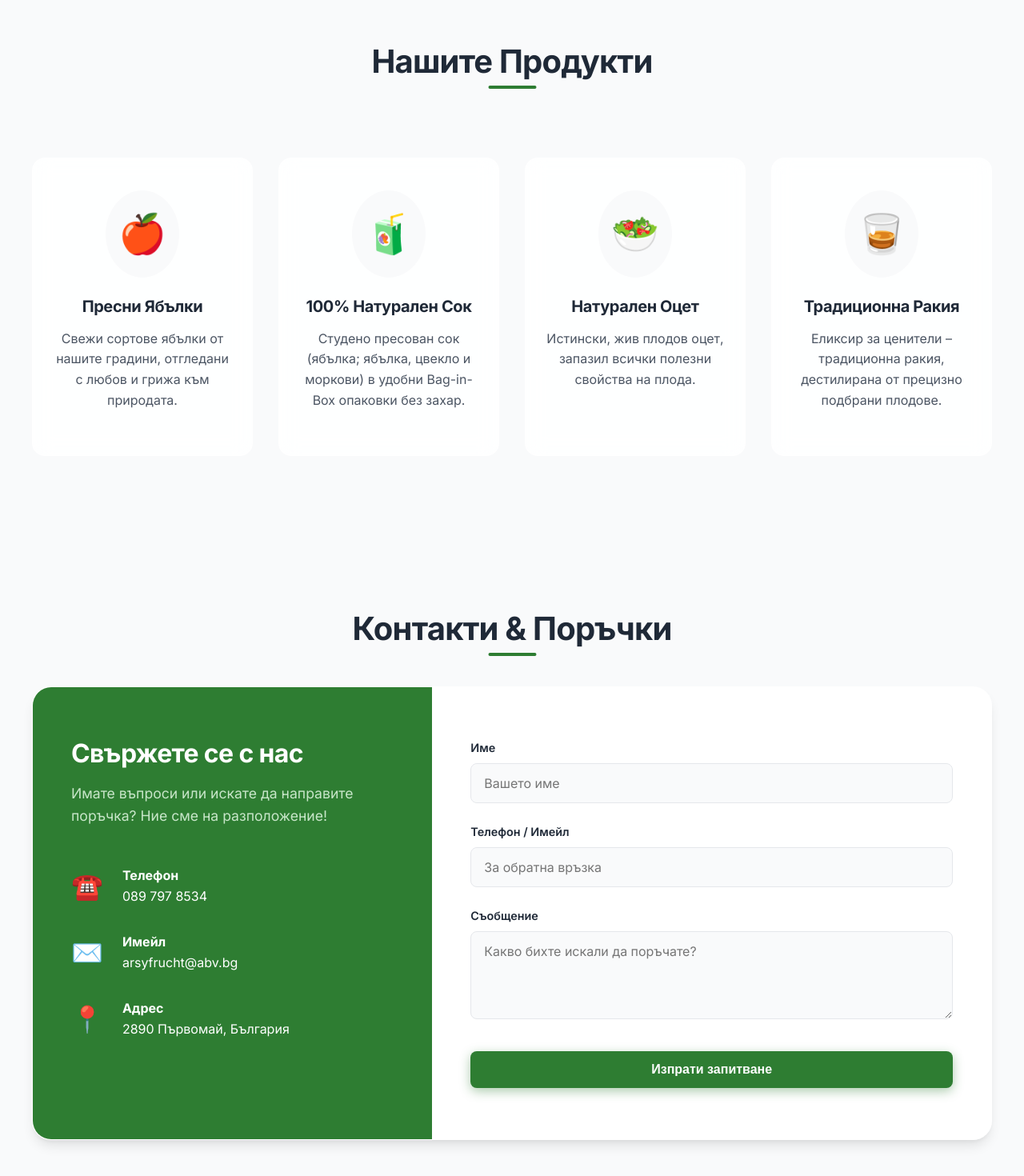
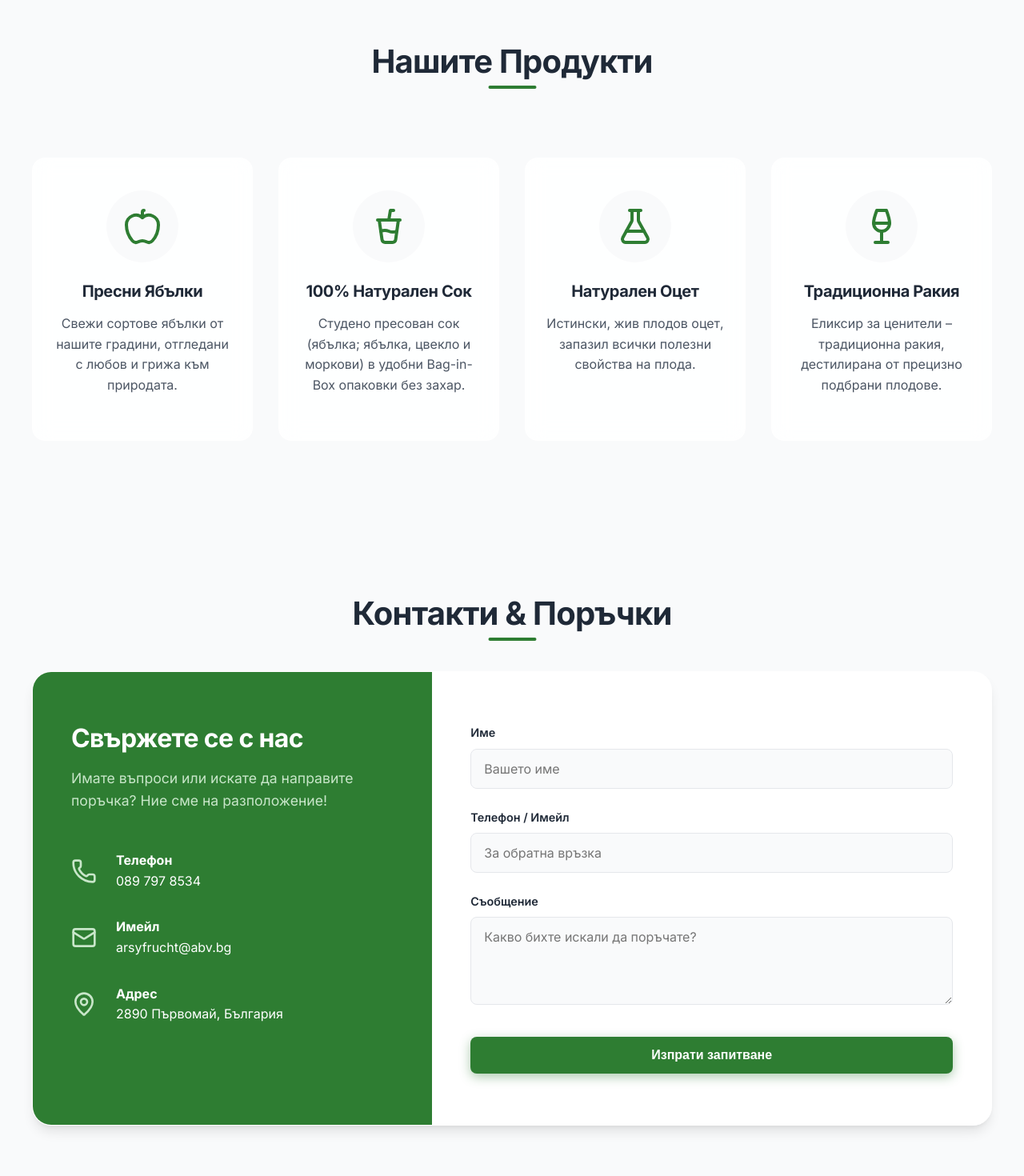
Before and after one commit to Drakhtar359/arsy, a Next.js app in the folder apps/web/: page / in a window 1280 px wide. Shown: the part 1696-3166 px from the top of the page at 80% size. Built offline with nearby package versions, Linux system fonts and the light colour scheme.

Commit message:
feat: replace emojis with lucide-react icons

```diff
--- a/apps/web/package.json
+++ b/apps/web/package.json
@@ -9,6 +9,7 @@
     "lint": "eslint"
   },
   "dependencies": {
+    "lucide-react": "^1.7.0",
     "next": "16.2.1",
     "react": "19.2.4",
     "react-dom": "19.2.4"
--- a/apps/web/src/components/About.js
+++ b/apps/web/src/components/About.js
@@ -1,3 +1,5 @@
+import { Leaf } from "lucide-react";
+
 export default function About() {
   return (
     <section id="about" className="section container">
@@ -16,7 +18,7 @@ export default function About() {
         </div>
         <div style={styles.imagePlaceholder}>
           <div>
-             <span style={{fontSize: '4rem', display: 'block', marginBottom: '1rem' }}>🍏</span>
+             <Leaf size={64} color="var(--color-primary)" style={{ display: 'block', margin: '0 auto 1rem auto' }} />
              <h3>Натурално Производство</h3>
           </div>
         </div>
--- a/apps/web/src/components/Contact.js
+++ b/apps/web/src/components/Contact.js
@@ -1,4 +1,5 @@
 "use client";
+import { Phone, Mail, MapPin } from "lucide-react";
 
 export default function Contact() {
   return (
@@ -9,21 +10,21 @@ export default function Contact() {
           <h3 style={styles.subTitle}>Свържете се с нас</h3>
           <p style={styles.desc}>Имате въпроси или искате да направите поръчка? Ние сме на разположение!</p>
           <div style={styles.infoItem}>
-            <span style={styles.icon}>☎️</span>
+            <span style={styles.icon}><Phone color="var(--color-primary-light)" size={32} /></span>
             <div>
               <strong style={{display: 'block'}}>Телефон</strong>
               <span>089 797 8534</span>
             </div>
           </div>
           <div style={styles.infoItem}>
-            <span style={styles.icon}>✉️</span>
+            <span style={styles.icon}><Mail color="var(--color-primary-light)" size={32} /></span>
             <div>
               <strong style={{display: 'block'}}>Имейл</strong>
               <span>arsyfrucht@abv.bg</span>
             </div>
           </div>
           <div style={styles.infoItem}>
-            <span style={styles.icon}>📍</span>
+            <span style={styles.icon}><MapPin color="var(--color-primary-light)" size={32} /></span>
             <div>
               <strong style={{display: 'block'}}>Адрес</strong>
               <span>2890 Първомай, България</span>
@@ -61,7 +62,7 @@ const styles = {
   subTitle: { fontSize: '2rem', marginBottom: '1rem', color: 'white' },
   desc: { marginBottom: '3rem', color: 'var(--color-primary-light)', fontSize: '1.1rem' },
   infoItem: { display: 'flex', gap: '1.5rem', marginBottom: '2rem', alignItems: 'center' },
-  icon: { fontSize: '2rem' },
+  icon: { display: 'flex' },
   formSide: { flex: '2 1 400px', padding: '4rem 3rem', backgroundColor: 'var(--color-bg-card)' },
   form: { display: 'flex', flexDirection: 'column', gap: '1.5rem' },
   inputGroup: { display: 'flex', flexDirection: 'column', gap: '0.5rem' },
--- a/apps/web/src/components/Products.js
+++ b/apps/web/src/components/Products.js
@@ -1,9 +1,11 @@
+import { Apple, CupSoda, FlaskConical, Wine } from "lucide-react";
+
 export default function Products() {
   const products = [
-    { title: "Пресни Ябълки", icon: "🍎", desc: "Свежи сортове ябълки от нашите градини, отгледани с любов и грижа към природата." },
-    { title: "100% Натурален Сок", icon: "🧃", desc: "Студено пресован сок (ябълка; ябълка, цвекло и моркови) в удобни Bag-in-Box опаковки без захар." },
-    { title: "Натурален Оцет", icon: "🥗", desc: "Истински, жив плодов оцет, запазил всички полезни свойства на плода." },
-    { title: "Традиционна Ракия", icon: "🥃", desc: "Еликсир за ценители – традиционна ракия, дестилирана от прецизно подбрани плодове." }
+    { title: "Пресни Ябълки", icon: <Apple size={48} color="var(--color-primary)" />, desc: "Свежи сортове ябълки от нашите градини, отгледани с любов и грижа към природата." },
+    { title: "100% Натурален Сок", icon: <CupSoda size={48} color="var(--color-primary)" />, desc: "Студено пресован сок (ябълка; ябълка, цвекло и моркови) в удобни Bag-in-Box опаковки без захар." },
+    { title: "Натурален Оцет", icon: <FlaskConical size={48} color="var(--color-primary)" />, desc: "Истински, жив плодов оцет, запазил всички полезни свойства на плода." },
+    { title: "Традиционна Ракия", icon: <Wine size={48} color="var(--color-primary)" />, desc: "Еликсир за ценители – традиционна ракия, дестилирана от прецизно подбрани плодове." }
   ];
 
   return (
@@ -25,7 +27,7 @@ export default function Products() {
 const styles = {
   grid: { display: 'grid', gridTemplateColumns: 'repeat(auto-fit, minmax(250px, 1fr))', gap: '2rem', marginTop: '3rem' },
   card: { padding: '2.5rem 1.5rem', borderRadius: '16px', textAlign: 'center' },
-  icon: { fontSize: '3rem', marginBottom: '1.5rem', display: 'inline-block', padding: '1rem', backgroundColor: 'var(--color-bg)', borderRadius: '50%' },
+  icon: { marginBottom: '1.5rem', display: 'flex', alignItems: 'center', justifyContent: 'center', width: '90px', height: '90px', margin: '0 auto 1.5rem auto', backgroundColor: 'var(--color-bg)', borderRadius: '50%' },
   cardTitle: { fontSize: '1.25rem', marginBottom: '1rem' },
   cardDesc: { fontSize: '1rem', color: 'var(--color-text-muted)' }
 }
```
Also changed, not shown: 1 other file (tests, documents, lock files or other folders).
